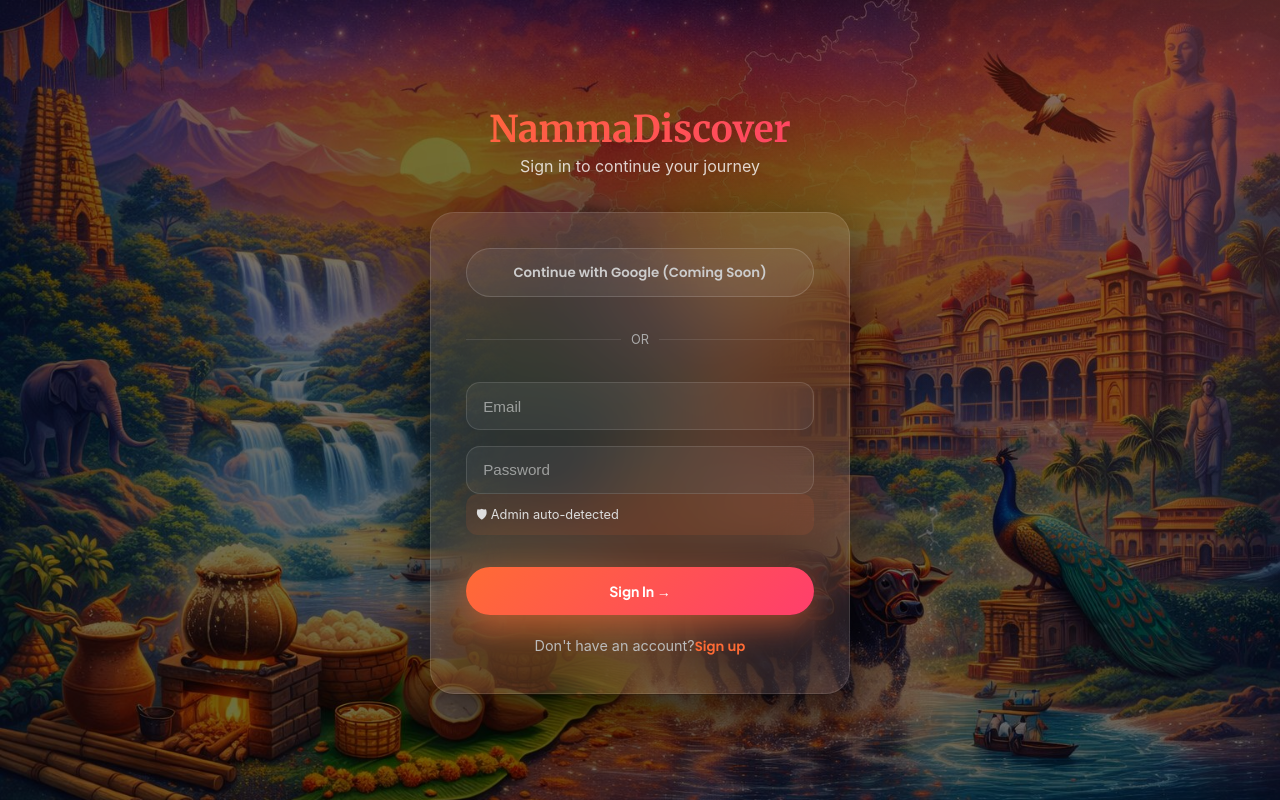
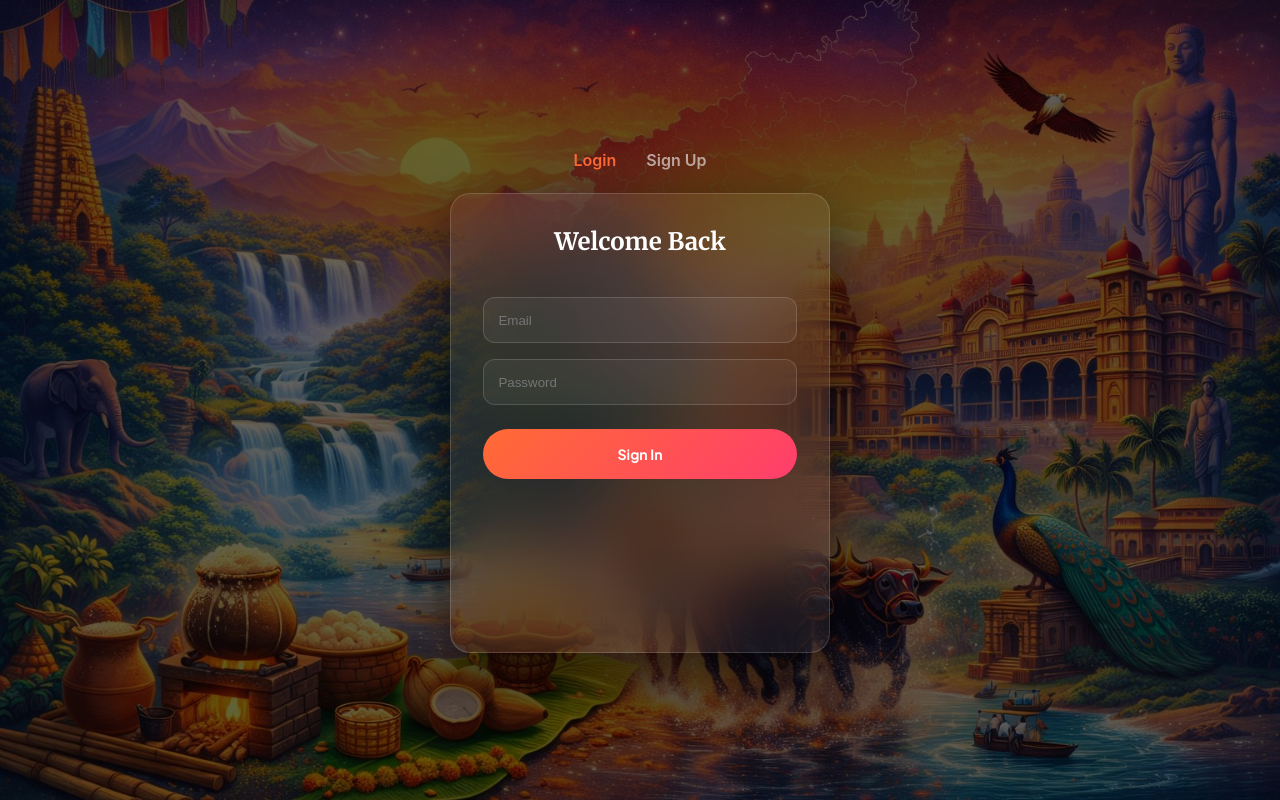
Before and after one commit to Pranay-Bhaskar/nammadiscover-f, a React (Vite) app in the folder frontend/: page /login in a window 1280 px wide. Built offline with nearby package versions, Linux system fonts and the light colour scheme; no server answers.

Commit message:
Updated Login.jsx

```diff
--- a/frontend/src/pages/Login.jsx
+++ b/frontend/src/pages/Login.jsx
@@ -50,119 +50,107 @@ const Login = () => {
                     content: "";
                     position: fixed;
                     inset: 0;
-                    background: radial-gradient(circle at top right, rgba(255,107,53,0.25), transparent 40%),
-                                rgba(0,0,0,0.55);
+                    background: rgba(0,0,0,0.6);
                     z-index: -1;
                 }
 
-                .glass {
-                    background: rgba(255,255,255,0.06);
-                    backdrop-filter: blur(40px);
-                    -webkit-backdrop-filter: blur(40px);
-                    border: 1px solid rgba(255,255,255,0.12);
-                    box-shadow:
-                        0 20px 60px rgba(0,0,0,0.6),
-                        inset 0 0 40px rgba(255,255,255,0.03);
-                    border-radius: 24px;
-                    animation: fadeIn 0.6s ease;
+                .container {
+                    display: flex;
+                    justify-content: center;
+                    align-items: center;
+                    min-height: 100vh;
+                }
+
+                .toggle {
+                    text-align: center;
+                    margin-bottom: 20px;
+                    color: #fff;
+                }
+
+                .toggle span {
+                    margin: 0 15px;
+                    cursor: pointer;
+                    font-weight: 600;
+                    opacity: 0.6;
+                }
+
+                .toggle .active {
+                    opacity: 1;
+                    color: #ff6b35;
+                }
+
+                .card-3d {
+                    width: 380px;
+                    height: 460px;
+                    perspective: 1000px;
+                }
+
+                .inner {
+                    position: relative;
+                    width: 100%;
+                    height: 100%;
+                    transition: transform 0.8s;
+                    transform-style: preserve-3d;
+                }
+
+                .flip {
+                    transform: rotateY(180deg);
+                }
+
+                .face {
+                    position: absolute;
+                    width: 100%;
+                    height: 100%;
+                    border-radius: 20px;
+                    backdrop-filter: blur(30px);
+                    background: rgba(255,255,255,0.05);
+                    border: 1px solid rgba(255,255,255,0.15);
+                    box-shadow: 0 20px 60px rgba(0,0,0,0.6);
+                    padding: 2rem;
+                    backface-visibility: hidden;
+                }
+
+                .back {
+                    transform: rotateY(180deg);
+                }
+
+                h2 {
+                    color: #fff;
+                    text-align: center;
+                    margin-bottom: 1.5rem;
                 }
 
                 .input {
                     width: 100%;
-                    padding: 0.9rem 1rem;
-                    border-radius: 14px;
-                    border: 1px solid rgba(255,255,255,0.12);
+                    padding: 0.9rem;
+                    margin-top: 1rem;
+                    border-radius: 12px;
+                    border: 1px solid rgba(255,255,255,0.15);
                     background: rgba(255,255,255,0.05);
-                    color: #fff;
-                    outline: none;
-                    transition: all 0.25s ease;
-                    font-size: 0.95rem;
-                }
-
-                .input::placeholder {
-                    color: rgba(255,255,255,0.5);
+                    color: white;
                 }
 
                 .input:focus {
+                    outline: none;
                     border-color: #ff6b35;
-                    background: rgba(255,255,255,0.08);
-                    box-shadow: 0 0 0 2px rgba(255,107,53,0.25);
+                    box-shadow: 0 0 0 2px rgba(255,107,53,0.3);
                 }
 
                 .btn {
                     width: 100%;
-                    padding: 0.95rem;
+                    padding: 1rem;
+                    margin-top: 1.5rem;
                     border-radius: 50px;
                     border: none;
                     background: linear-gradient(135deg, #ff6b35, #ff3e6c);
                     color: white;
-                    font-weight: 700;
+                    font-weight: bold;
                     cursor: pointer;
-                    transition: all 0.25s ease;
-                    box-shadow: 0 12px 30px rgba(255,107,53,0.5);
+                    transition: 0.3s;
                 }
 
                 .btn:hover {
                     transform: translateY(-2px);
-                    box-shadow: 0 18px 40px rgba(255,107,53,0.6);
-                }
-
-                .google-btn {
-                    width: 100%;
-                    padding: 0.85rem;
-                    border-radius: 50px;
-                    border: 1px solid rgba(255,255,255,0.15);
-                    background: rgba(255,255,255,0.06);
-                    color: #ccc;
-                    font-weight: 600;
-                    cursor: not-allowed;
-                    margin-bottom: 1rem;
-                }
-
-                .divider {
-                    display: flex;
-                    align-items: center;
-                    gap: 10px;
-                    margin: 1rem 0;
-                    color: #aaa;
-                    font-size: 0.8rem;
-                }
-
-                .divider::before,
-                .divider::after {
-                    content: "";
-                    flex: 1;
-                    height: 1px;
-                    background: rgba(255,255,255,0.1);
-                }
-
-                .info {
-                    background: rgba(255,107,53,0.1);
-                    padding: 10px;
-                    border-radius: 12px;
-                    margin-bottom: 1rem;
-                    color: #ddd;
-                    font-size: 0.8rem;
-                }
-
-                .switch {
-                    text-align: center;
-                    margin-top: 1.2rem;
-                    color: #bbb;
-                    font-size: 0.9rem;
-                }
-
-                .switch button {
-                    background: none;
-                    border: none;
-                    color: #ff6b35;
-                    cursor: pointer;
-                    font-weight: 600;
-                }
-
-                @keyframes fadeIn {
-                    from { opacity: 0; transform: translateY(30px); }
-                    to { opacity: 1; transform: translateY(0); }
                 }
 
                 .spinner {
@@ -180,52 +168,22 @@ const Login = () => {
                 }
             `}</style>
 
-            <div style={{
-                minHeight: '100vh',
-                display: 'flex',
-                alignItems: 'center',
-                justifyContent: 'center',
-                padding: '1rem'
-            }}>
-                <div style={{ width: '100%', maxWidth: '420px' }}>
+            <div className="container">
 
-                    <div style={{ textAlign: 'center', marginBottom: '2rem', color: '#fff' }}>
-                        <h1 style={{
-                            fontSize: '2.3rem',
-                            fontWeight: 800,
-                            background: 'linear-gradient(135deg, #ff6b35, #ff3e6c)',
-                            WebkitBackgroundClip: 'text',
-                            WebkitTextFillColor: 'transparent'
-                        }}>
-                            NammaDiscover
-                        </h1>
-                        <p style={{ opacity: 0.8 }}>
-                            {isLogin ? 'Sign in to continue your journey' : 'Create your account'}
-                        </p>
+                <div>
+                    <div className="toggle">
+                        <span className={isLogin ? 'active' : ''} onClick={() => setIsLogin(true)}>Login</span>
+                        <span className={!isLogin ? 'active' : ''} onClick={() => setIsLogin(false)}>Sign Up</span>
                     </div>
 
-                    <div className="glass" style={{ padding: '2.2rem' }}>
+                    <div className="card-3d">
+                        <div className={`inner ${!isLogin ? 'flip' : ''}`}>
 
-                        {/* Google Button */}
-                        <button className="google-btn">
-                            Continue with Google (Coming Soon)
-                        </button>
-
-                        <div className="divider">OR</div>
+                            {/* LOGIN */}
+                            <div className="face">
+                                <h2>Welcome Back</h2>
 
                                 <form onSubmit={handleSubmit}>
-
-                            {!isLogin && (
-                                <input
-                                    type="text"
-                                    name="username"
-                                    placeholder="Username"
-                                    className="input"
-                                    value={formData.username}
-                                    onChange={handleChange}
-                                />
-                            )}
-
                                     <input
                                         type="email"
                                         name="email"
@@ -233,7 +191,6 @@ const Login = () => {
                                         className="input"
                                         value={formData.email}
                                         onChange={handleChange}
-                                style={{ marginTop: '1rem' }}
                                     />
 
                                     <input
@@ -243,40 +200,66 @@ const Login = () => {
                                         className="input"
                                         value={formData.password}
                                         onChange={handleChange}
-                                style={{ marginTop: '1rem' }}
                                     />
 
-                            {!isLogin && (
+                                    <button className="btn">
+                                        {loading ? <span className="spinner"></span> : 'Sign In'}
+                                    </button>
+                                </form>
+                            </div>
+
+                            {/* SIGNUP */}
+                            <div className="face back">
+                                <h2>Create Account</h2>
+
+                                <form onSubmit={handleSubmit}>
+                                    <input
+                                        type="text"
+                                        name="username"
+                                        placeholder="Username"
+                                        className="input"
+                                        value={formData.username}
+                                        onChange={handleChange}
+                                    />
+
+                                    <input
+                                        type="email"
+                                        name="email"
+                                        placeholder="Email"
+                                        className="input"
+                                        value={formData.email}
+                                        onChange={handleChange}
+                                    />
+
+                                    <input
+                                        type="password"
+                                        name="password"
+                                        placeholder="Password"
+                                        className="input"
+                                        value={formData.password}
+                                        onChange={handleChange}
+                                    />
+
                                     <select
                                         name="role"
                                         className="input"
                                         value={formData.role}
                                         onChange={handleChange}
-                                    style={{ marginTop: '1rem' }}
                                     >
                                         <option value="user">User</option>
                                         <option value="admin">Admin</option>
                                     </select>
-                            )}
 
-                            {isLogin && <div className="info">🛡 Admin auto-detected</div>}
-
-                            <button type="submit" className="btn" style={{ marginTop: '1rem' }}>
-                                {loading
-                                    ? <span className="spinner"></span>
-                                    : (isLogin ? 'Sign In →' : 'Create Account →')}
+                                    <button className="btn">
+                                        {loading ? <span className="spinner"></span> : 'Sign Up'}
                                     </button>
                                 </form>
-
-                        <div className="switch">
-                            {isLogin ? "Don't have an account?" : "Already have an account?"}
-                            <button onClick={() => setIsLogin(v => !v)}>
-                                {isLogin ? ' Sign up' : ' Sign in'}
-                            </button>
                             </div>
 
                         </div>
                     </div>
+                </div>
+
             </div>
         </>
     );
```
Lines whose indentation alone changed are shown as unchanged.
